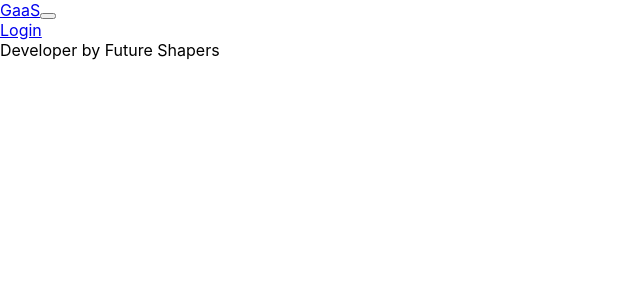
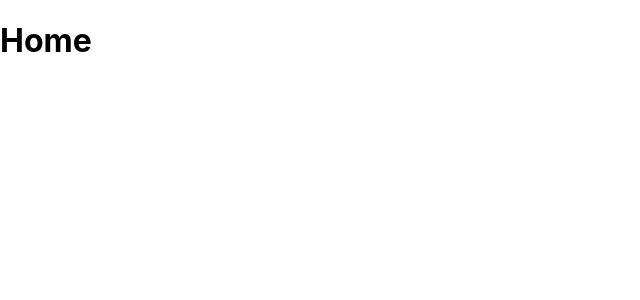
Before and after one commit to damianstone/GaaS, a React (Create React App) app in the folder gaas-app/: page / in a window 1280 px wide. Shown: the top 300 px of the page, without its empty margins (0-640 px from the left). Built offline with nearby package versions, Linux system fonts and the light colour scheme.

Commit message:
fix router

```diff
--- a/gaas-app/package.json
+++ b/gaas-app/package.json
@@ -13,7 +13,7 @@
     "react-redux": "^8.0.5",
     "react-router": "^6.8.1",
     "react-router-bootstrap": "^0.26.2",
-    "react-router-dom": "^6.8.1",
+    "react-router-dom": "^5.1.2",
     "react-scripts": "5.0.1",
     "redux": "^4.2.1",
     "redux-thunk": "^2.4.2",
--- a/gaas-app/src/App.js
+++ b/gaas-app/src/App.js
@@ -1,33 +1,27 @@
 import React from 'react';
-import { Container } from 'react-bootstrap';
-import { HashRouter as Router, Route } from 'react-router-dom';
+import { BrowserRouter as Router, Route, Switch } from 'react-router-dom';
 
 import Header from './components/Header';
 import Footer from './components/Footer';
 
+import Home from './pages/home/Home';
+
 import './App.css';
-
 
 const App = () => {
   return (
     <Router>
-      <Header />
-      <main className='py-3'>
-        <Container>
-          {/*
-          <Route path='/' component={HomeScreen} exact />
-          <Route path='/login' component={LoginScreen} />
+      <Switch>
+        <Route path='/' component={Home} />
+        {/* <Route path='/login' component={LoginScreen} />
           <Route path='/register' component={RegisterScreen} />
           <Route path='/myprofile' component={RegisterScreen} />
           <Route path='/proposals' component={RegisterScreen} />
           <Route path='/proposals:id' component={RegisterScreen} />
           <Route path='/create-proposal' component={RegisterScreen} />
           <Route path='/view-members' component={RegisterScreen} />
-          <Route path='/view-members:id' component={RegisterScreen} />
-          */}
-        </Container>
-      </main>
-      <Footer />
+          <Route path='/view-members:id' component={RegisterScreen} />  */}
+      </Switch>
     </Router>
   );
 };
--- /dev/null
+++ b/gaas-app/src/pages/home/Home.css
@@ -0,0 +1,5 @@
+.screen {
+  width: 100%;
+  height: 100%;
+
+}
--- /dev/null
+++ b/gaas-app/src/pages/home/Home.js
@@ -0,0 +1,12 @@
+import React from 'react';
+import './Home.css';
+
+const Home = () => {
+  return (
+    <div>
+      <h1>Home</h1>
+    </div>
+  );
+};
+
+export default Home;
```
Also changed, not shown: 1 other file (tests, documents, lock files or other folders).
